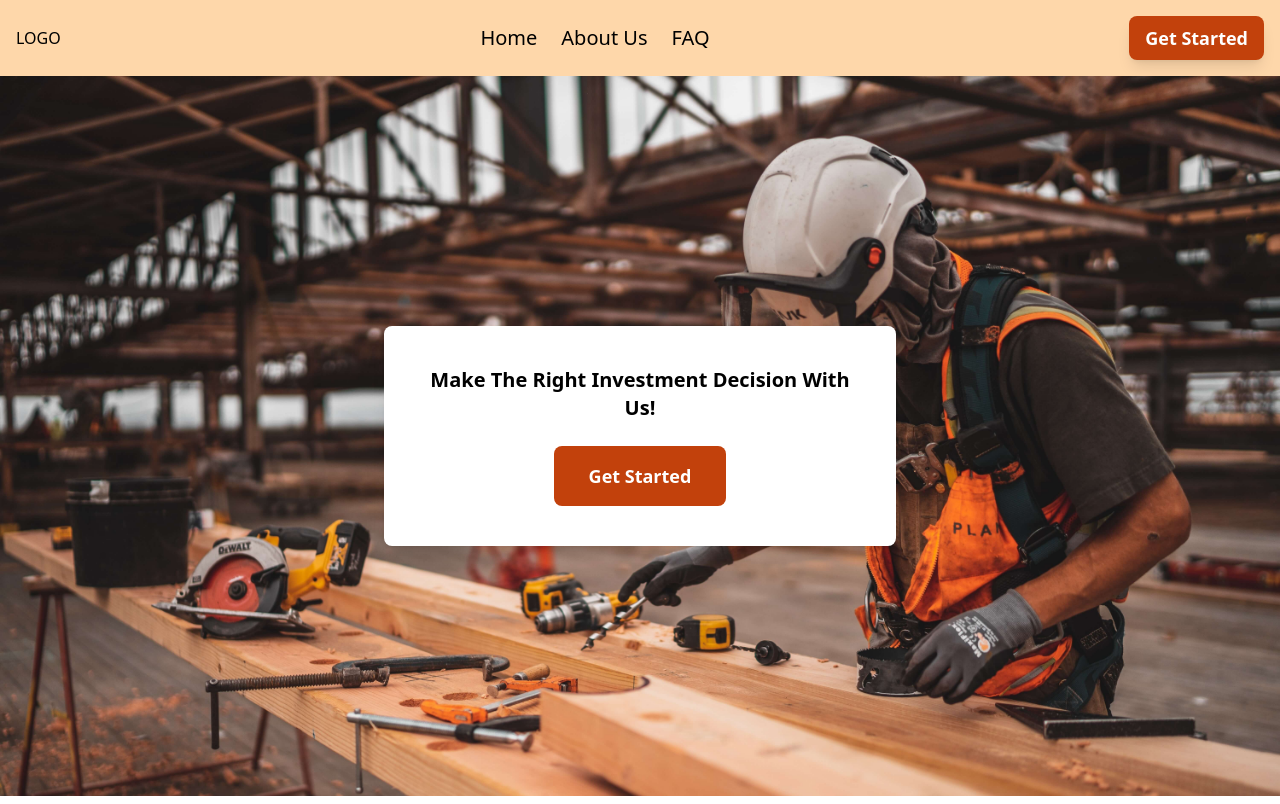
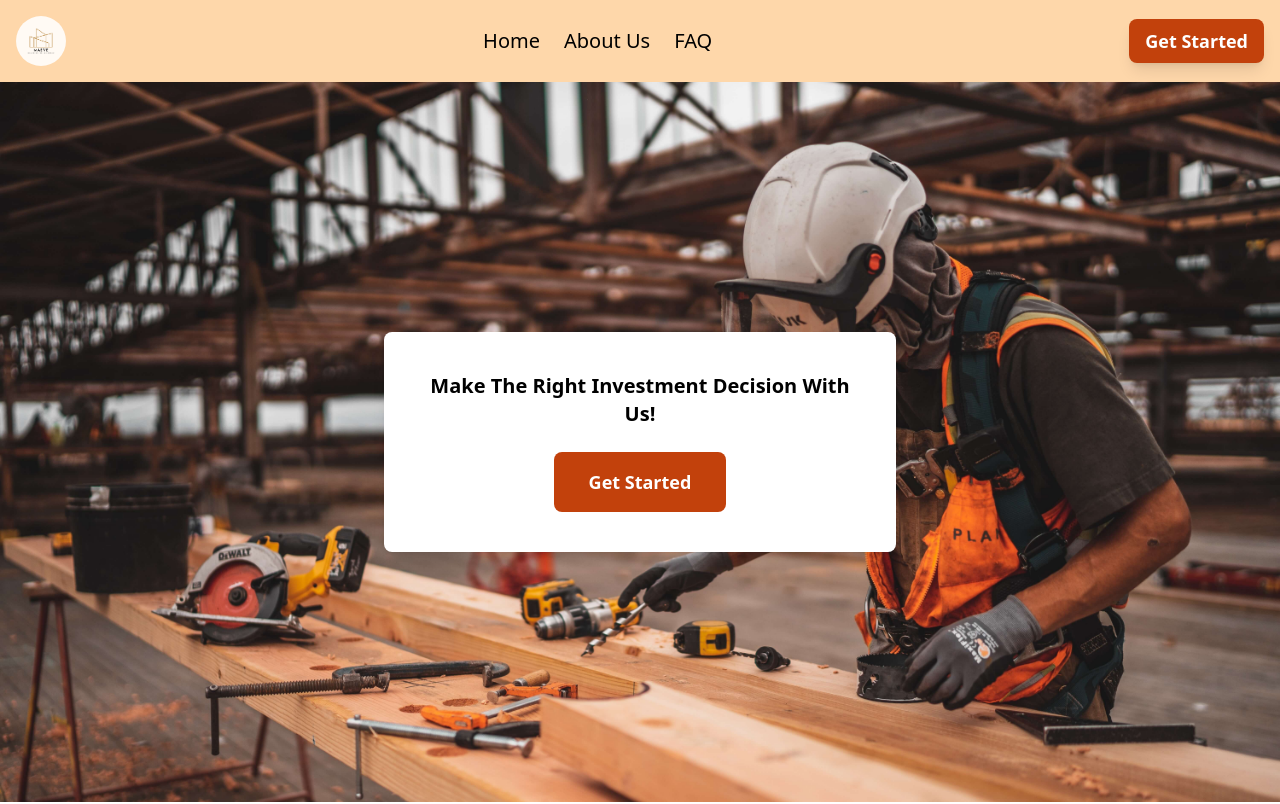
Before and after one commit to MrCandie/investment, a Next.js app in the folder client/: page / in a window 1280 px wide. Shown: the top 804 px of the page. Built offline with nearby package versions, Linux system fonts and the light colour scheme.

Commit message:
another commit

```diff
--- a/client/components/UI/header/Header.js
+++ b/client/components/UI/header/Header.js
@@ -15,9 +15,9 @@ export default function Header() {
     <Fragment>
       <header className="hidden lg:block w-[80%] md:w-1/2 h-[100vh]   lg:w-full lg:h-full bg-orange-200">
         <div className="w-full lg:flex-row lg:space-x-6   p-4 lg:flex   bg-opacity-40 lg:bg-opacity-100  items-center justify-center  lg:justify-between shadow-md z-10">
-          <div className="absolute top-20 lg:static">
-            <h1>LOGO</h1>
-          </div>
+          <Link href="/" className="absolute top-20 lg:static">
+            <img src="/logo.png" alt="logo" className="w-[50px] rounded-full" />
+          </Link>
           <ul className="flex flex-col  lg:flex-row lg:space-x-6 lg:space-y-0 items-center justify-center ">
             <li className="nav-item">
               <Link className="nav-link" href="/">
@@ -45,11 +45,11 @@ export default function Header() {
           </div>
         </div>
       </header>
-      <div className="lg:hidden bg-orange-200 p-4">
+      <div className="lg:hidden bg-orange-200 p-2">
         <div className="lg:hidden flex items-center justify-between">
-          <div className="">
-            <h1>LOGO</h1>
-          </div>
+          <Link href="/" className="">
+            <img src="/logo.png" alt="logo" className="w-[50px] rounded-full" />
+          </Link>
           <span
             onClick={() => (show ? setShow(false) : setShow(true))}
             className="text-xl cursor-pointer z-50 text-black font-bold"
--- a/client/components/dashboard/Dashboard.js
+++ b/client/components/dashboard/Dashboard.js
@@ -10,7 +10,7 @@ export default function Dashboard({
   deposits,
   balance,
   totalDeposit,
-  allWithdraw
+  allWithdraw,
 }) {
   const [show, setShow] = useState(false);
   return (
@@ -28,7 +28,9 @@ export default function Dashboard({
           <History deposits={deposits} />
         </div>
       </div>
-      {show && <Withdraw dashboard={dashboard} setShow={setShow} />}
+      {show && (
+        <Withdraw balance={balance} dashboard={dashboard} setShow={setShow} />
+      )}
       <Navigation />
     </Fragment>
   );
--- a/client/components/dashboard/Withdraw.js
+++ b/client/components/dashboard/Withdraw.js
@@ -1,7 +1,7 @@
 import React, { Fragment, useEffect, useState } from "react";
 import { createWithdraw } from "../../util/auth";
 
-export default function Withdraw({ setShow, dashboard }) {
+export default function Withdraw({ setShow, dashboard, balance }) {
   const [asset, setAsset] = useState("");
   const [address, setAddress] = useState("");
   const [amount, setAmount] = useState("");
@@ -15,8 +15,8 @@ export default function Withdraw({ setShow, dashboard }) {
     const id = localStorage.getItem("id");
     const token = localStorage.getItem("token");
 
-    if (Number(amount) > +dashboard.balance) {
-      alert(`Withdrawal amount can't be more than ${dashboard.balance}`);
+    if (Number(amount) > +balance) {
+      alert(`Withdrawal amount can't be more than ${balance}`);
       return;
     }
     const data = {
@@ -52,7 +52,7 @@ export default function Withdraw({ setShow, dashboard }) {
             <input
               onChange={(e) => setAmount(e.target.value)}
               value={amount}
-              max={dashboard.balance}
+              max={balance}
               type="number"
               placeholder="Enter withdrawal amount"
               className="input"
--- a/client/pages/_app.js
+++ b/client/pages/_app.js
@@ -1,11 +1,23 @@
 import Layout from "../components/UI/layout/Layout";
 import "../styles/globals.css";
+import Head from "next/head";
 import AppProvider from "../util/context";
 
 export default function App({ Component, pageProps }) {
   return (
-    <AppProvider>
-      <Component {...pageProps} />;
-    </AppProvider>
+    <>
+      <Head>
+        <title>Maeve Limited</title>
+        <meta
+          name="description"
+          content="invest in real life assets and start making passive income"
+        />
+        <meta name="viewport" content="width=device-width, initial-scale=1" />
+        <link rel="icon" href="/logo.png" />
+      </Head>
+      <AppProvider>
+        <Component {...pageProps} />;
+      </AppProvider>
+    </>
   );
 }
--- a/client/pages/index.js
+++ b/client/pages/index.js
@@ -14,12 +14,6 @@ const inter = Inter({ subsets: ["latin"] });
 export default function Home() {
   return (
     <>
-      <Head>
-        <title>investment</title>
-        <meta name="description" content="Generated by create next app" />
-        <meta name="viewport" content="width=device-width, initial-scale=1" />
-        <link rel="icon" href="/favicon.ico" />
-      </Head>
       <Header />
       <Hero />
       <Description />
```
Also changed, not shown: client/public/logo.png (added).
